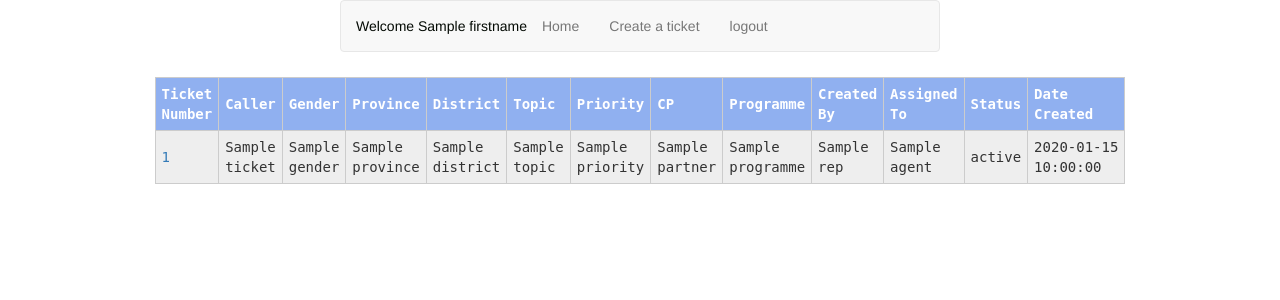
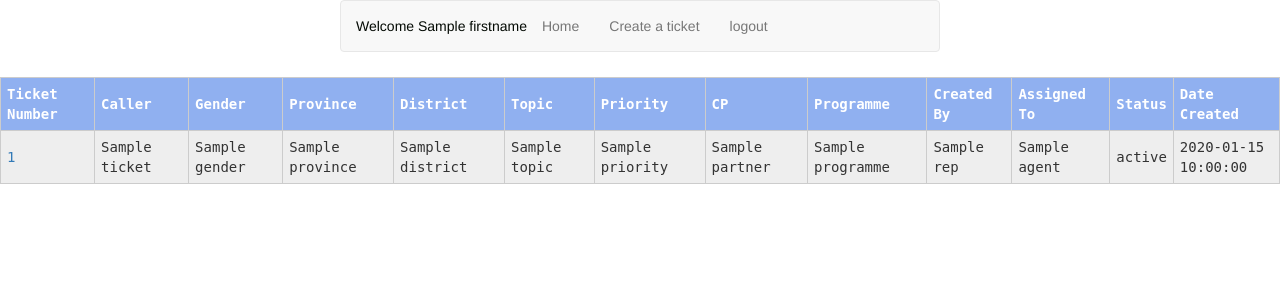
Before and after one commit to alklyn/cfm, a Python web app: template app/templates/index.html in a window 1280 px wide. Shown: the top 300 px of the page. Run offline with Jinja, Linux system fonts and the light colour scheme; the template is opened without the code that fills it: most values are stand-ins (such as "Sample title", 1, 10 or a date in 2020); some libraries are stand-ins or nearby versions.

Commit message:
Tweak table elements to use all available width.

```diff
--- a/app/static/styles/ticket.css
+++ b/app/static/styles/ticket.css
@@ -48,7 +48,7 @@ td, th {
 table, tr, td, td, td {
     font-size: 14px;
     font-family: monospace;
-    max-width: 20em;
+    max-width: 100%;
 }
 
 .cfm-dt {
```
